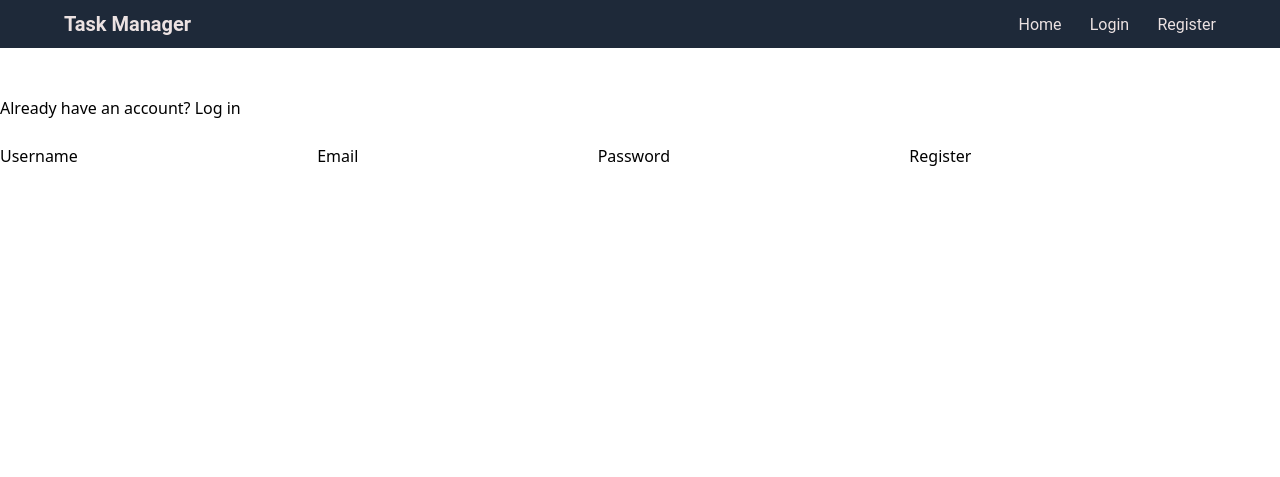
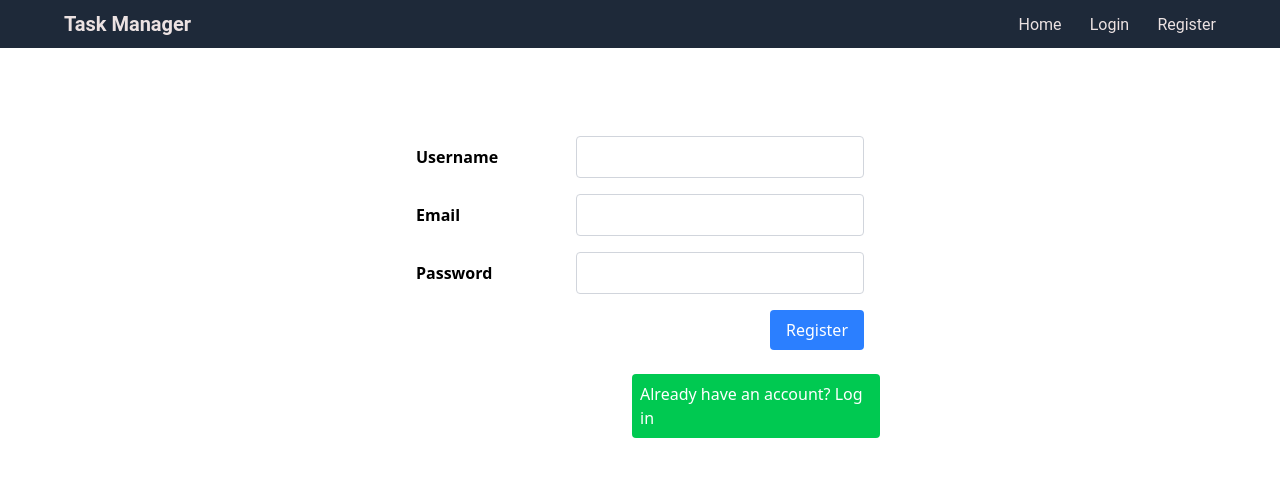
Before and after one commit to Sahar-53/Final-Project, a Flask app: page /register in a window 1280 px wide. Shown: the top 477 px of the page. Run offline with Flask 3, Linux system fonts and the light colour scheme.

Commit message:
Login Register layout Tailwind CSS added

```diff
--- a/templates/register.html
+++ b/templates/register.html
@@ -3,39 +3,52 @@
 {% block title %}<title>Register</title>{% endblock %}
 
 {% block content %}
-<a href="{{ url_for('login') }}" class="">Already have an account? Log in</a>
-<br><br>
-<form id="register" method="POST" action="/register">
+
+<div class="max-w-3xl mx-auto px-4 mt-10">
+
+<form id="register" method="POST" action="/register" class="max-w-md mx-auto space-y-4">
 
     {{ form.hidden_tag() }}
 
-    {{ form.username.label }}
-    {{ form.username() }}
+    <div class="flex items-center">
+      <label class="w-40 font-semibold">Username</label>
+      <div class="flex-1">{{ form.username(class="w-full border border-gray-300 rounded px-3 py-2")  }}</div>
+    </div>
 
+    <div class="flex items-center">
+      <label class="w-40 font-semibold">Email</label>
+      <div class="flex-1">{{ form.email(class="w-full border border-gray-300 rounded px-3 py-2")  }}</div>
+    </div>
 
-    {{ form.email.label }}
-    {{ form.email() }}
+    <div class="flex items-center">
+      <label class="w-40 font-semibold">Password</label>
+      <div class="flex-1">{{ form.password(class="w-full border border-gray-300 rounded px-3 py-2")  }}</div>
+    </div>
 
-
-    {{ form.password.label }}
-    {{ form.password() }}
-
-
-    {{ form.submit() }}
+    <div class="flex justify-end">
+    {{ form.submit(class="bg-blue-500 text-white px-4 py-2 rounded") }}
+    </div>
 
 </form>
 
+<div class="text-center mt-4 space-y-2 text-red-500">
 {% for error in form.username.errors %}
-<p style="color:red">{{ error }}</p>
+<div>{{ error }}</p></div>
 {% endfor %}
 
 {% for error in form.email.errors %}
-<p style="color:red">{{ error }}</p>
+<div>{{ error }}</p></div>
 {% endfor %}
 
 {% for error in form.password.errors %}
-<p style="color:red">{{ error }}</p>
+<div>{{ error }}</p></div>
 {% endfor %}
+</div>
 
+<div class="flex justify-end items-center bg-green-500 text-white rounded w-62 ml-90 m-6 p-2">
+<a href="{{ url_for('login') }}" class="">Already have an account? Log in</a>
+</div>
+
+</div>
 
 {% endblock %}
```
Also changed, not shown: templates/login.html (+23 -9 lines).
